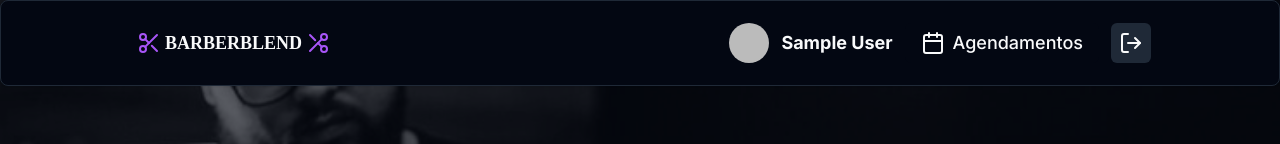
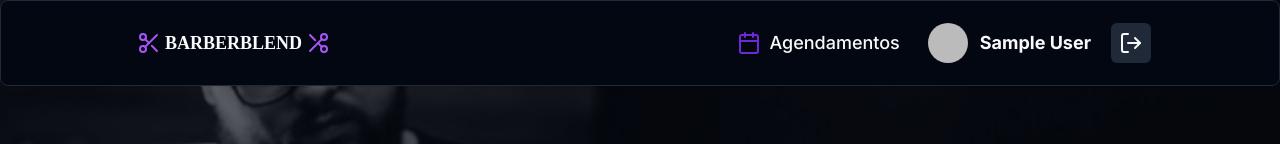
Before and after one commit to Israelkilday/BARBERBLEND, a Next.js app: page / in a window 1280 px wide. Shown: the top 144 px of the page. Built offline with nearby package versions, Linux system fonts and the light colour scheme; no server answers; the database is empty; sample sign-in values are in the browser's storage.

Commit message:
feat: add user email in side menu

```diff
--- a/app/_components/header.tsx
+++ b/app/_components/header.tsx
@@ -24,36 +24,36 @@ const Header = () => {
   return (
     <header>
       <Card>
-        <CardContent className="p-5 justify-between items-center flex flex-row lg:px-32">
+        <CardContent className="flex flex-row items-center justify-between p-5 lg:px-32">
           <Link
             href="/"
-            className="flex items-center gap-1 p-2 rounded-md hover:bg-accent font-bold duration-300 outline-none"
+            className="flex items-center gap-1 rounded-md p-2 font-bold outline-none duration-300 hover:bg-accent"
           >
             <Scissors className="font-bold text-purple-500" />
 
-            <h2 className="md:text-lg font-berkshire-swash">BARBERBLEND</h2>
+            <h2 className="font-berkshire-swash md:text-lg">BARBERBLEND</h2>
 
-            <Scissors className="font-bold text-purple-500 trasform rotate-180" />
+            <Scissors className="trasform rotate-180 font-bold text-purple-500" />
           </Link>
 
           {data?.user ? (
-            <div className="flex gap-2 justify-between px-5 lg:px-0 items-center">
+            <div className="flex items-center justify-between gap-2 px-5 lg:px-0">
               <div className="hidden items-center gap-3 lg:flex">
+                <Button
+                  asChild
+                  className="hidden justify-start border-none bg-card hover:bg-accent lg:flex"
+                >
+                  <Link href="/bookings" className="md:text-lg">
+                    <CalendarIcon size={24} className="mr-2 text-violet-700" />
+                    Agendamentos
+                  </Link>
+                </Button>
+
                 <Avatar>
                   <AvatarImage src={data.user?.image ?? ""} />
                 </Avatar>
 
-                <h2 className="font-bold md:text-lg">{data.user.name}</h2>
-
-                <Button
-                  asChild
-                  className="justify-start bg-card border-none hidden lg:flex hover:bg-accent"
-                >
-                  <Link href="/bookings" className="md:text-lg">
-                    <CalendarIcon size={24} className="mr-2" />
-                    Agendamentos
-                  </Link>
-                </Button>
+                <h2 className="mr-2 font-bold md:text-lg">{data.user.name}</h2>
 
                 <Button
                   variant="secondary"
@@ -67,7 +67,7 @@ const Header = () => {
           ) : (
             <Button
               onClick={handleLoginClick}
-              className="hover:bg-primary/85 hidden lg:flex md:text-lg"
+              className="hidden hover:bg-primary/85 md:text-lg lg:flex"
             >
               <CircleUserRound className="mr-2" size={24} />
               Login
--- a/app/_components/side-menu.tsx
+++ b/app/_components/side-menu.tsx
@@ -44,7 +44,12 @@ const SideMenu = () => {
               <AvatarImage src={data.user?.image ?? ""} />
             </Avatar>
 
-            <h2 className="font-bold md:text-lg">{data.user.name}</h2>
+            <div>
+              <h3 className="font-bold md:text-lg">{data.user.name}</h3>
+              <span className="block text-xs text-muted-foreground">
+                {data?.user?.email}
+              </span>
+            </div>
           </div>
         </div>
       ) : (
```
